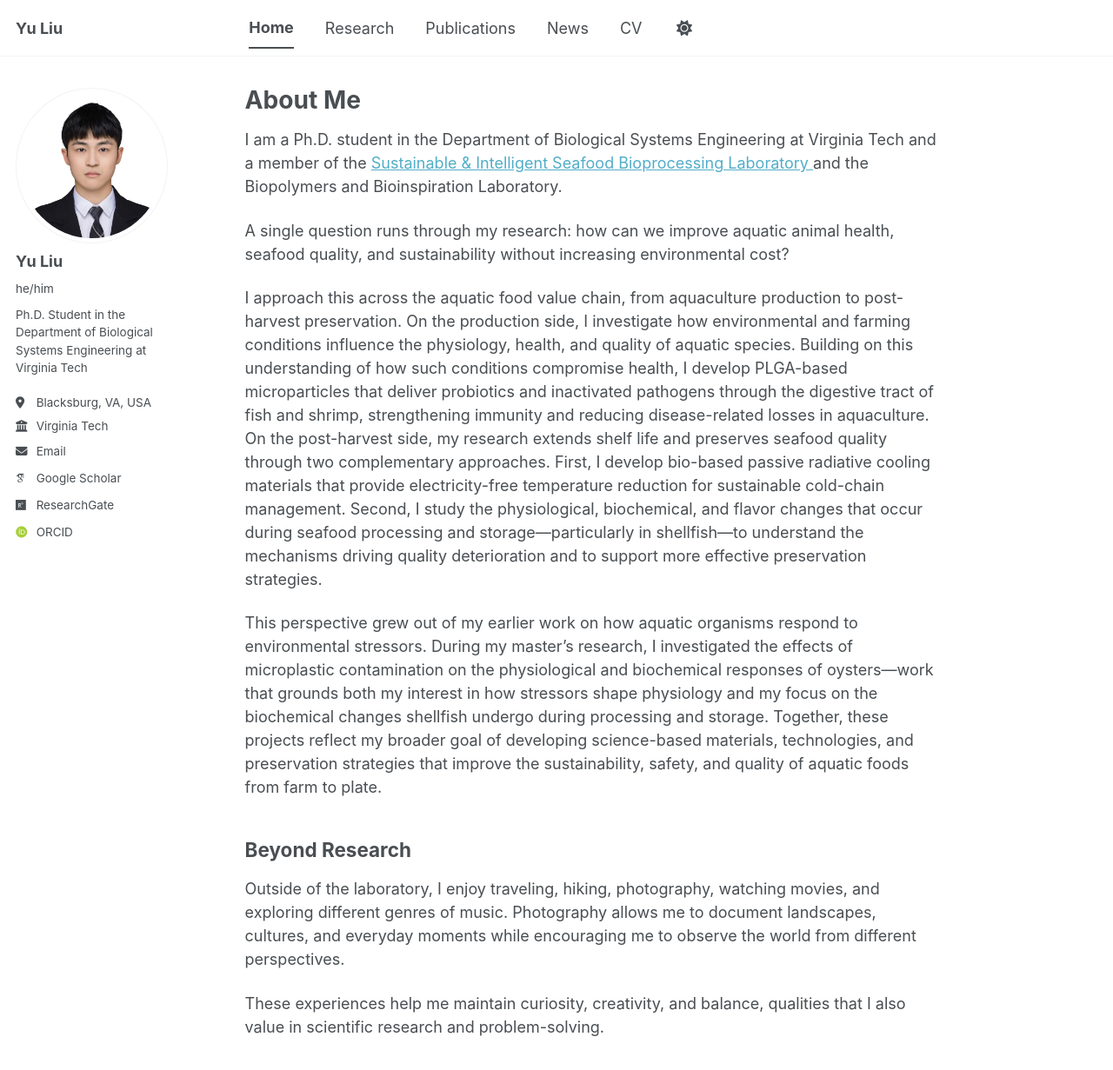
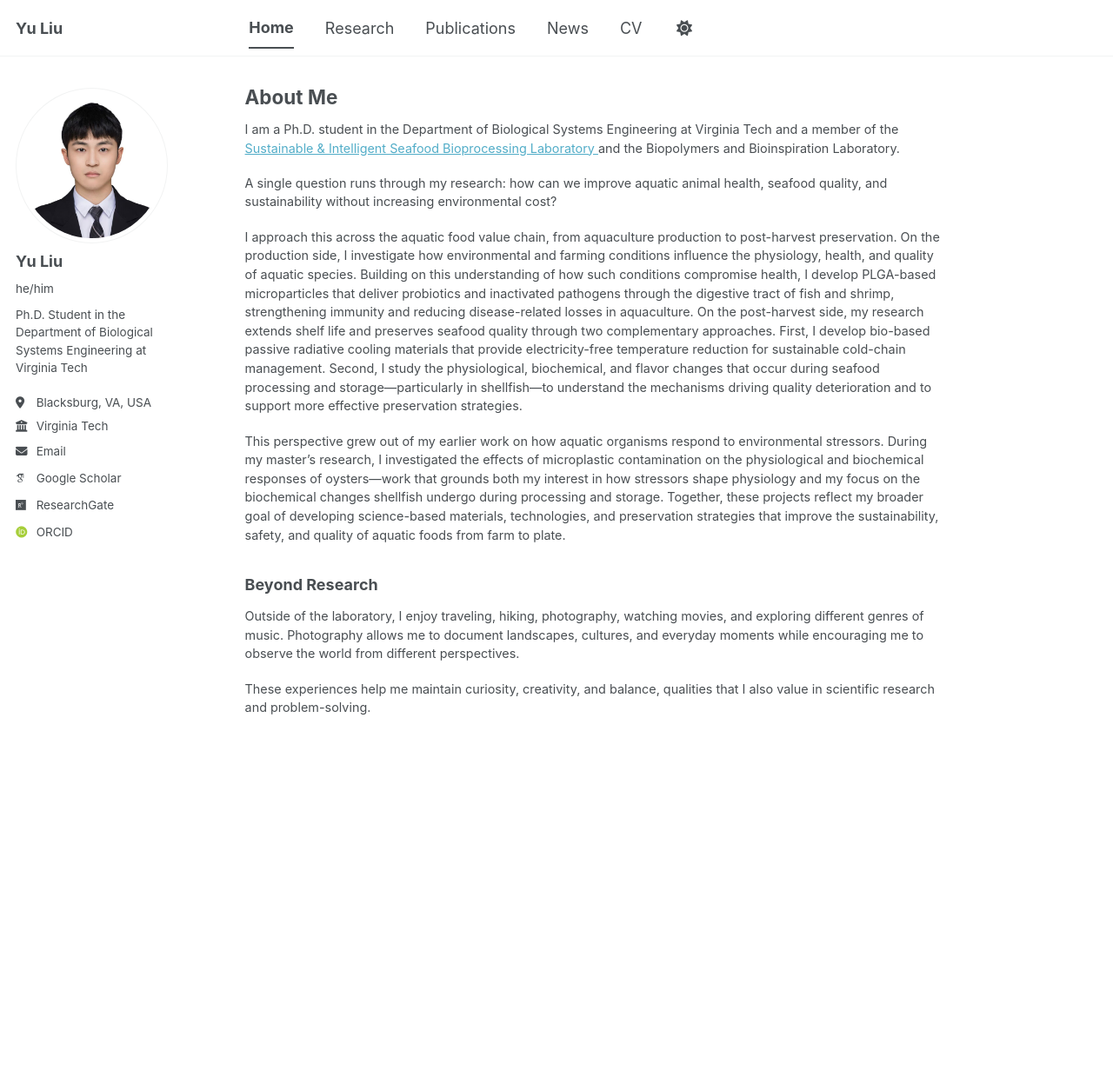
Before and after one commit to yuliu0322/yuliu0322.github.io, a Jekyll site: the page built from _pages/about.md, in a window 1280 px wide and 1254 px high. Shown: the top 1231 px of the window at 87% size. Built offline with Jekyll 4.4.1, drawn with Linux system fonts in a browser that asks for light colours; some web fonts are replaced; a script bundle is joined from its source files by our own code; library files that are not in the unit come from our copies.

Commit message:
Update main.scss

```diff
--- a/assets/css/main.scss
+++ b/assets/css/main.scss
@@ -65,3 +65,8 @@
   animation: none !important;
   transition: none !important;
 }
+/* Reduce only the right-side content at 100% browser zoom */
+.archive,
+.page {
+  font-size: 80%;
+}
```
